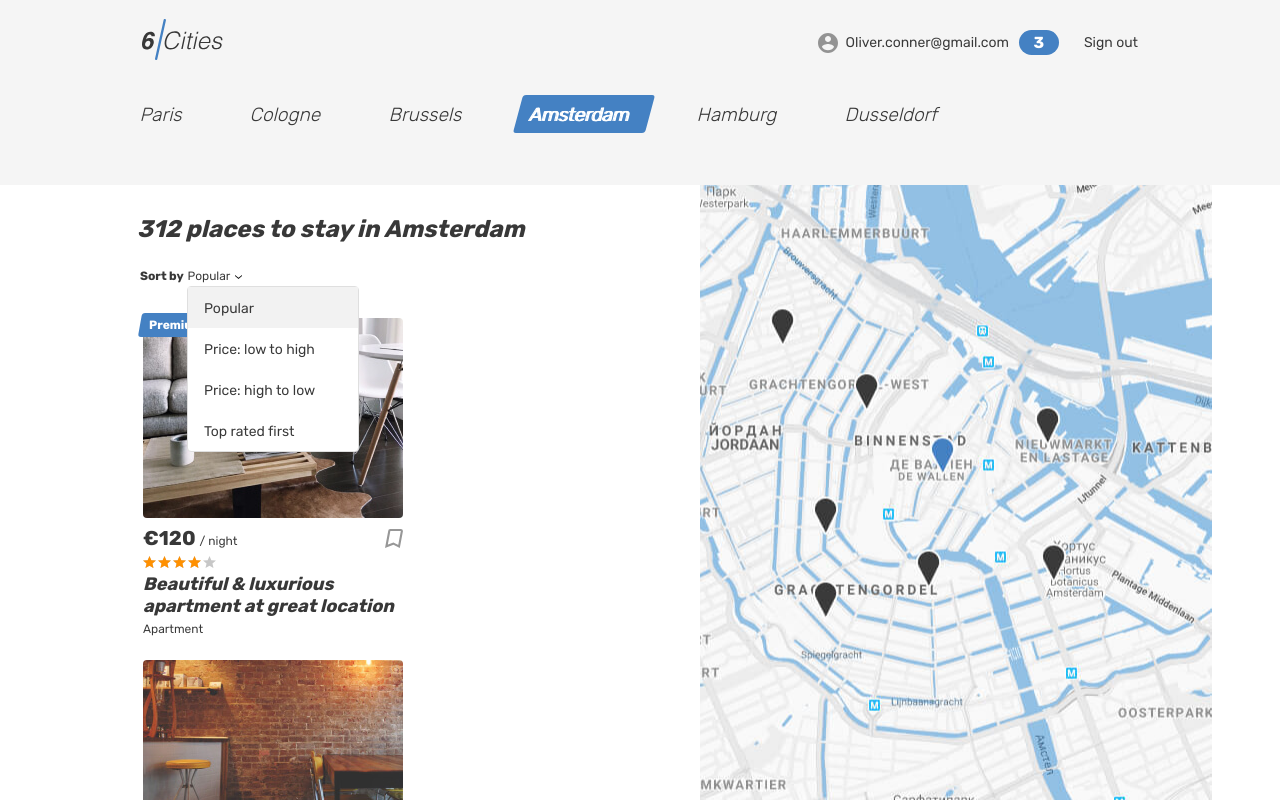
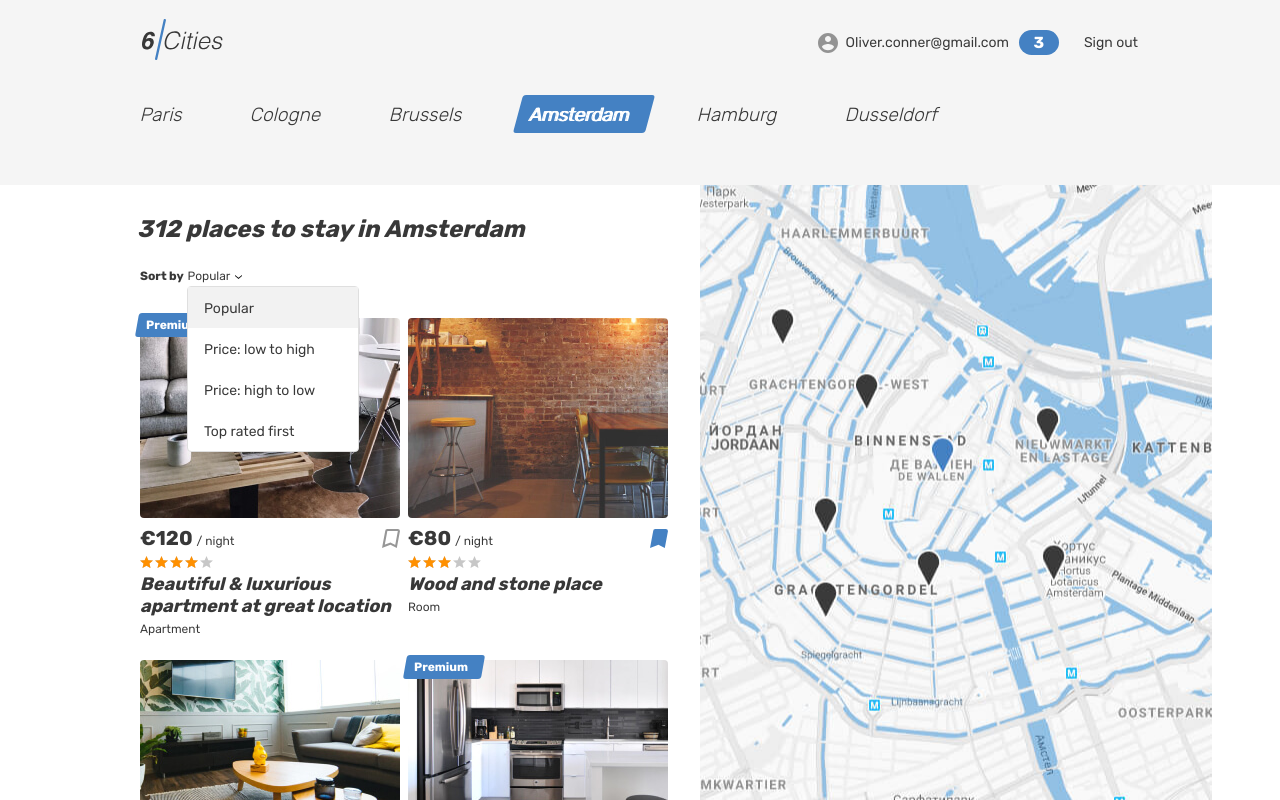
Before and after one commit to htmlacademy-react/235161-six-cities-15, a React (Vite) app: page / in a window 1280 px wide. Built offline with nearby package versions, Linux system fonts and the light colour scheme.

Commit message:
Доработал компонент PlacesList

```diff
--- a/src/components/places-list/places-list.tsx
+++ b/src/components/places-list/places-list.tsx
@@ -9,13 +9,19 @@ type PlacesListProps = {
 function PlacesList({offers, className}: PlacesListProps): JSX.Element {
   let listClass = ' places__list';
 
-  if (className === 'cities') {
+  if (className === 'cities__places-list') {
     listClass = ' places__list tabs__content';
   }
 
   return (
-    <div className={`${className}-places__list${listClass}`}>
-      {offers.map((offer) => <PlaceCard key={offer.id} offer={offer} className='near-places'/>)}
+    <div className={`${className}${listClass}`}>
+      {offers.map((offer) => (
+        <PlaceCard
+          key={offer.id}
+          offer={offer}
+          className={`${className === 'cities__places-list' ? 'cities' : 'near-places'}`}
+        />
+      ))}
     </div>
   );
 }
--- a/src/pages/main-screen/main-screen.tsx
+++ b/src/pages/main-screen/main-screen.tsx
@@ -32,7 +32,7 @@ function MainScreen({placesToStayCount, offers}: MainScreenProps): JSX.Element {
             <Sort/>
             <PlacesList
               offers={offers}
-              className={'cities'}
+              className={'cities__places-list'}
             />
           </section>
           <div className="cities__right-section">
--- a/src/pages/offer-screen/offer-screen.tsx
+++ b/src/pages/offer-screen/offer-screen.tsx
@@ -24,7 +24,7 @@ function OfferScreen({offers}: OfferScreenProps): JSX.Element {
           <h2 className="near-places__title">Other places in the neighbourhood</h2>
           <PlacesList
             offers={offers}
-            className={'near'}
+            className={'near-places__list'}
           />
         </section>
       </div>
```
